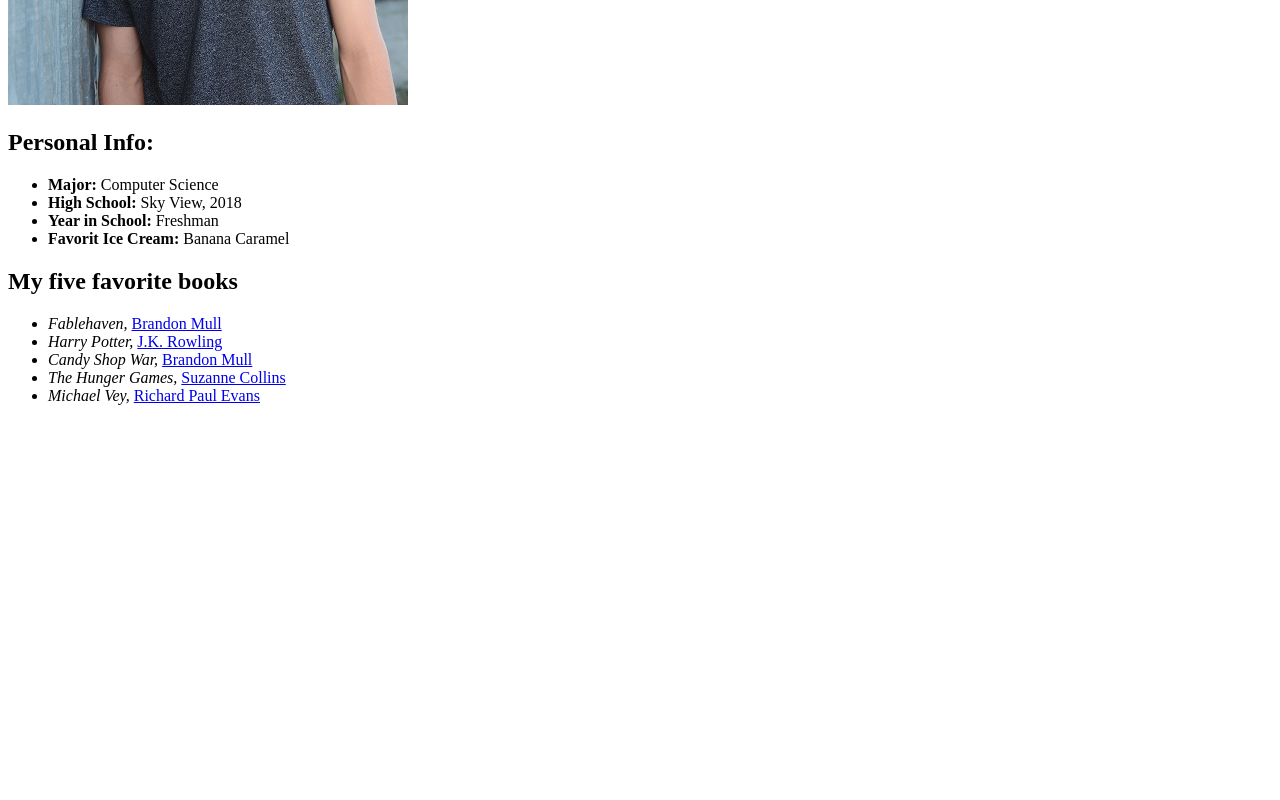
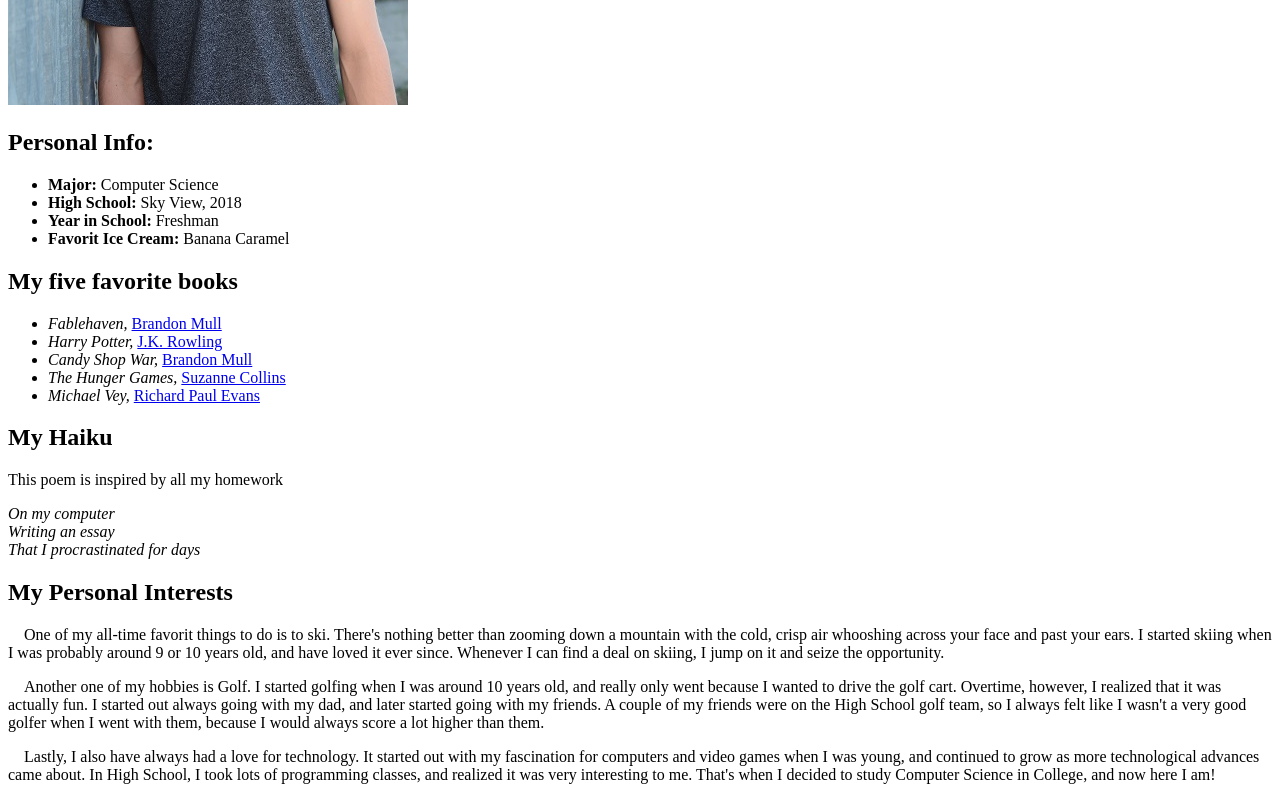
Before and after one commit to 3blakejohnson/3blakejohnson.github.io, a plain HTML site: page index.html in a window 1280 px wide. Shown: the part 475-1275 px from the top of the page. Before the commit the page ends 896 px from the top, so only its background shows below. Drawn offline with Linux system fonts and the light colour scheme.

Commit message:
Parts 6 and 7

```diff
--- a/index.html
+++ b/index.html
@@ -26,5 +26,29 @@
             <li><i>The Hunger Games,</i> <a href="http://www.suzannecollinsbooks.com/">Suzanne Collins</a></li>
             <li><i>Michael Vey,</i> <a href="https://www.richardpaulevans.com/">Richard Paul Evans</a></li>
         </ul>
+
+        <h2>My Haiku</h2>
+        <p>This poem is inspired by all my homework</p>
+        <p><i>On my computer<br>Writing an essay<br>That I procrastinated for days</i></p>
+
+        <h2>My Personal Interests</h2>
+        <p>&nbsp;&nbsp;&nbsp;&nbsp;One of my all-time favorit things to do is to ski. There&#39;s nothing better
+            than zooming down a mountain with the cold, crisp air whooshing across your face and past your ears.
+            I started skiing when I was probably around 9 or 10 years old, and have loved it ever since. Whenever I
+            can find a deal on skiing, I jump on it and seize the opportunity.
+        </p>
+        <p>&nbsp;&nbsp;&nbsp;&nbsp;Another one of my hobbies is Golf. I started golfing when I was around 10 years
+            old, and really only went because I wanted to drive the golf cart. Overtime, however, I realized that it
+            was actually fun. I started out always going with my dad, and later started going with my friends. A couple
+            of my friends were on the High School golf team, so I always felt like I wasn't a very good golfer when I
+            went with them, because I would always score a lot higher than them.
+        </p>
+        <p>&nbsp;&nbsp;&nbsp;&nbsp;Lastly, I also have always had a love for technology. It started out with my fascination
+            for computers and video games when I was young, and continued to grow as more technological advances came
+            about. In High School, I took lots of programming classes, and realized it was very interesting to me.
+            That's when I decided to study Computer Science in College, and now here I am!
+        </p>
+
+
     </body>
 </html>
```
